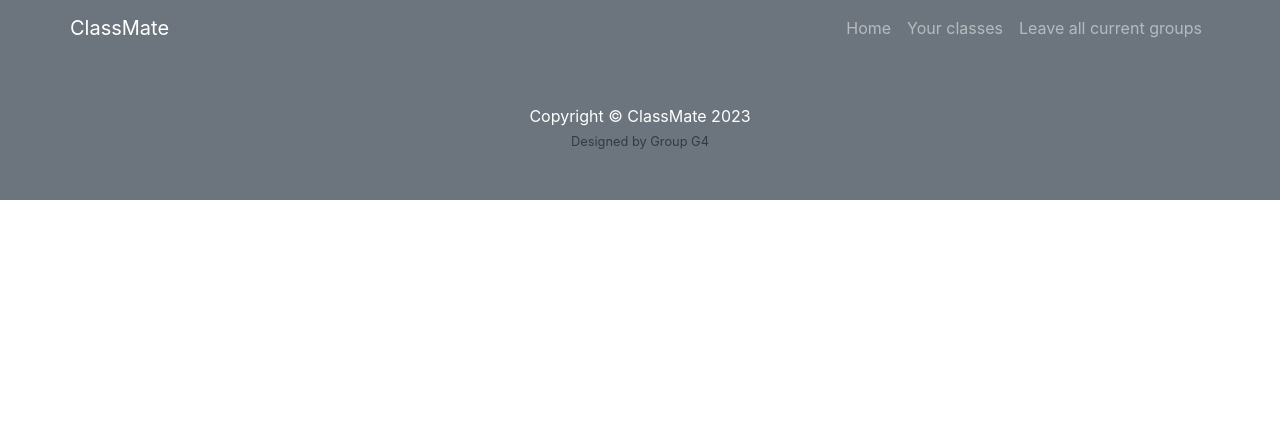
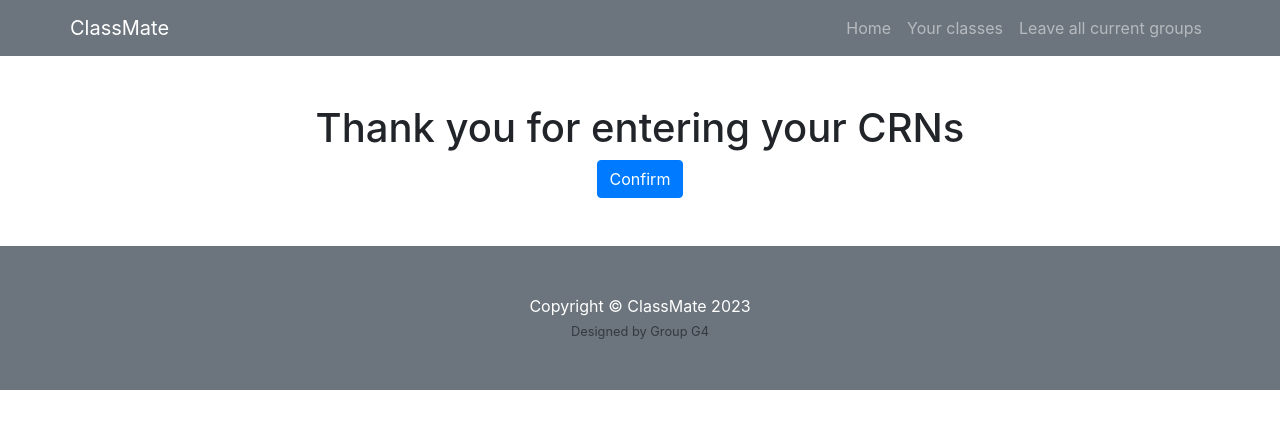
Before and after one commit to rohanbatra4/ClassMate, a React (Create React App) app in the folder class-mate/: page /redirect in a window 1280 px wide. Shown: the top 428 px of the page. Built offline with nearby package versions, Linux system fonts and the light colour scheme; no server answers.

Commit message:
Added redirecting screen to ensure user enters correct CRNs

```diff
--- a/class-mate/src/index.js
+++ b/class-mate/src/index.js
@@ -13,6 +13,7 @@ import {
   Enter,
   Confirm,
   Display,
+  Redirect,
 } from "./modules/Layout";
 
 ReactDOM.render(
@@ -26,6 +27,7 @@ ReactDOM.render(
       <Route path="/Enter" element={<Enter />} />
       <Route path="/confirm" element={<Confirm />} />
       <Route path="/display" element={<Display />} />
+      <Route path="/redirect" element={<Redirect />} />
     </Routes>
     <Footer />
   </Router>,
--- a/class-mate/src/modules/Enter.jsx
+++ b/class-mate/src/modules/Enter.jsx
@@ -3,8 +3,6 @@ import { NavLink } from "react-router-dom";
 import axios from 'axios';
 
 export var crn = []; // Array to store the CRNs
-export var result = [];
-export var exist = false;
 
 
 function Enter() {
@@ -52,7 +50,7 @@ function Enter() {
         <br></br> <br></br>
         <NavLink
           className="connect"
-          to="/confirm"
+          to="/redirect"
           onClick={(el) => {
             if (crn.length === 0) {
               el.preventDefault();
--- a/class-mate/src/modules/Layout.jsx
+++ b/class-mate/src/modules/Layout.jsx
@@ -7,3 +7,4 @@ export { default as Order } from "./order";
 export { default as Enter } from "./Enter";
 export { default as Confirm } from "./confirm";
 export { default as Display } from "./display";
+export { default as Redirect } from "./redirect";
--- a/class-mate/src/modules/confirm.jsx
+++ b/class-mate/src/modules/confirm.jsx
@@ -1,7 +1,7 @@
 import React from "react";
 import { NavLink } from "react-router-dom";
 import { useEffect, useState } from 'react';
-import { crn as crnInitial, result, exist } from "./Enter.jsx";
+import { crn as crnInitial} from "./Enter.jsx";
 import { email } from "./Home.jsx";
 import axios from 'axios';
 
@@ -45,21 +45,10 @@ function Confirm() {
     <div className="container text-center mt-5">
       <h1>Confirm if you wish to join these groups:</h1>
       <br />
-      <p>Result:</p>
-      <div>
-      {data ? (
-        <div>
-          <p>Result: {data.result.join(', ')}</p>
-          <p>Exist: {data.exist ? 'Yes' : 'No'}</p>
-        </div>
-      ) : (
-        <p>Loading...</p>
-      )}
-    </div>
 
       <p>Deselect the groups you do not wish to join</p>
       <form>
-        {crnInitial.map((crnNumber) => (
+        {crnInitial.map((crnNumber, index) => (
           <div key={crnNumber} className="form-group">
             <input
               className="form-check-input"
@@ -73,7 +62,7 @@ function Confirm() {
               className="form-check-label"
               htmlFor={`checkbox-${crnNumber}`}
             >
-              {crnNumber}:
+              {crnNumber}: {data ? data.result[index][0] + "- " + data.result[index][1] : 'Loading...'}
             </label>
           </div>
         ))}
--- /dev/null
+++ b/class-mate/src/modules/redirect.jsx
@@ -0,0 +1,37 @@
+import React from "react";
+import { NavLink } from "react-router-dom";
+import { useEffect, useState } from 'react';
+import { crn } from "./Enter.jsx";
+
+function Redirect() {
+const [data, setData] = useState(null);
+var counter = 0;
+  useEffect(() => {
+    fetch('http://localhost:4567/receive')
+      .then(response => response.json())
+      .then(data => setData(data));
+  }, []);
+  data ? counter = data.check : counter = 0;
+
+  return (
+    <div className="container text-center mt-5">
+    {counter === crn.length && <h1>Thank you for entering your CRNs</h1>}
+    {counter !== crn.length && <h1>Redirecting...</h1>}
+
+    {counter === crn.length ? (
+        <NavLink className="connect" to="/confirm">
+        <button className="btn btn-primary" type="button">Confirm</button>
+        </NavLink>
+    ) : (
+        <NavLink className="connect" to="/enter">
+        <button className="btn btn-primary" type="button">Enter valid CRNs</button>
+        </NavLink>
+    )}
+    <br />
+    {counter !== crn.length && <p>If the redirecting screen stays for over 10 seconds, please click the button to enter valid CRNs</p>}
+    <br />
+    <br />
+    </div>
+    );
+}
+export default Redirect;
```
Also changed, not shown: 1 other file (tests, documents, lock files or other folders).
